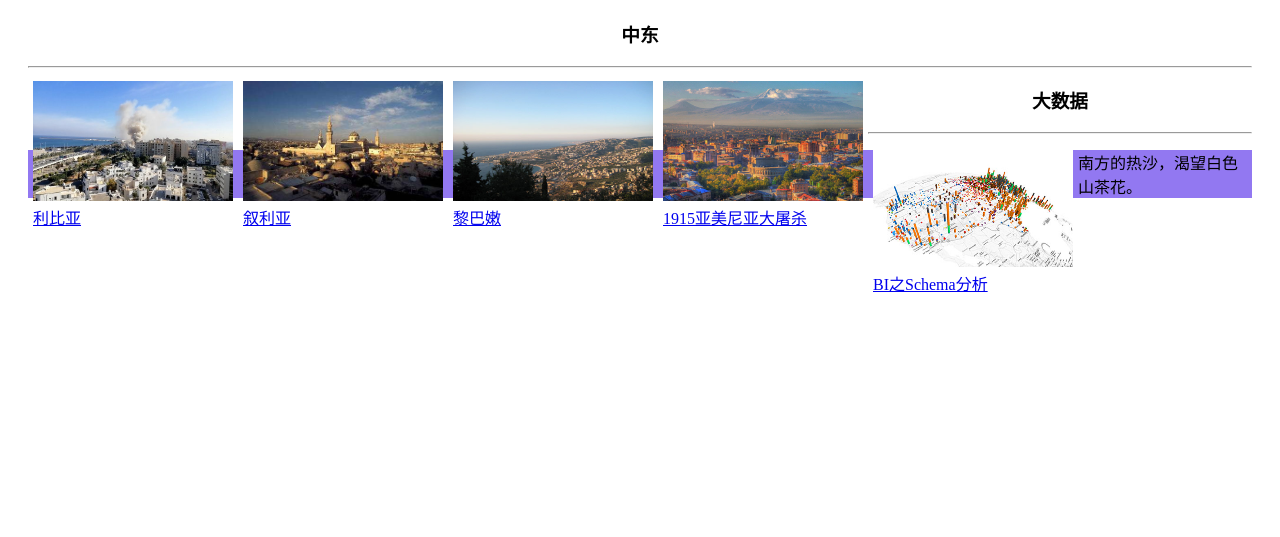
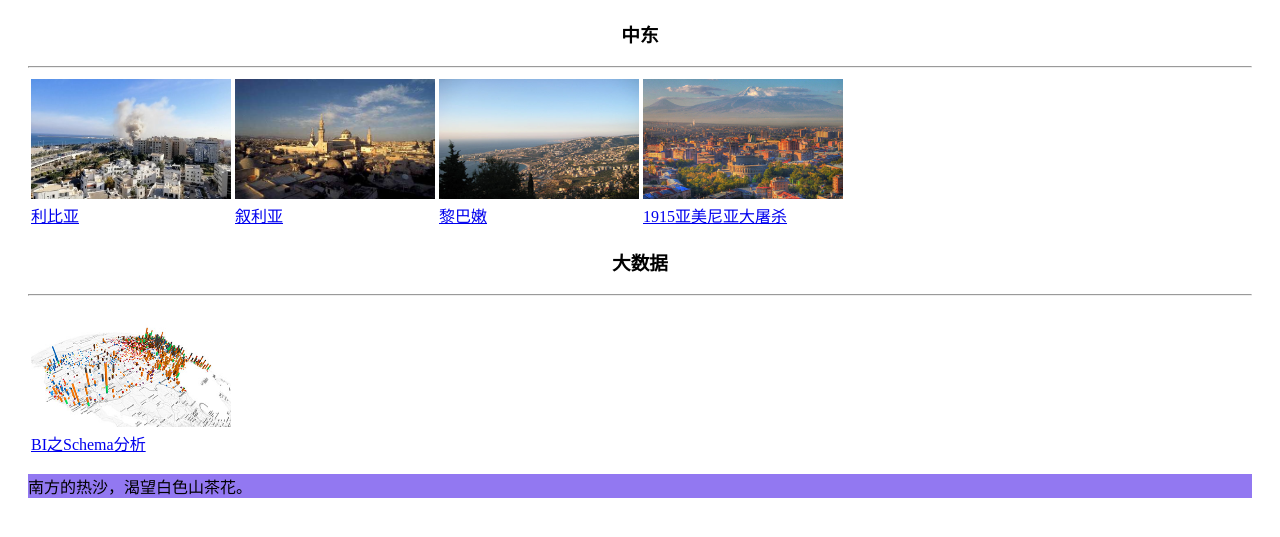
Before and after one commit to haqween/haqween.github.io, a Jekyll site: the page built from index.md, in a window 1280 px wide. Shown: the top 537 px of the page. Built offline with Jekyll 4.4.1, drawn with Linux system fonts in a browser that asks for light colours; our own code applies the rules of GitHub Pages for plain Markdown files.

Commit message:
edit layout

```diff
--- a/index.md
+++ b/index.md
@@ -1,25 +1,20 @@
 <div>
     <style>
         h3 {text-align:center;}
-        .plist
-        {
-            float:left;
-            width:200;
-            height:150;
-            margin:5px;
-        }
     </style>
     {% for category in site.categories %}
     <div>
         <h3>{{ category[0] }}</h3>
         <hr>
+        <table> <tr>
         {% for post in category[1] %}
-            <div class="plist">
+            <td>
                 <img src="{{post.img}}" width="200" height="120"/>
                 <br/>
                 <a href="{{ post.url }}">{{ post.title }}</a>
-            </div>
+            </td>
         {% endfor %}
+        </tr> </table>
     </div>
     {% endfor %}
 </div>
```
